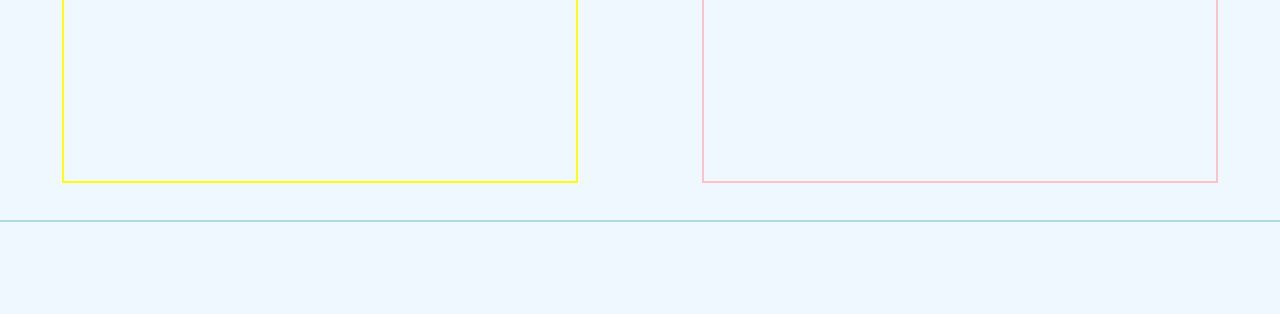
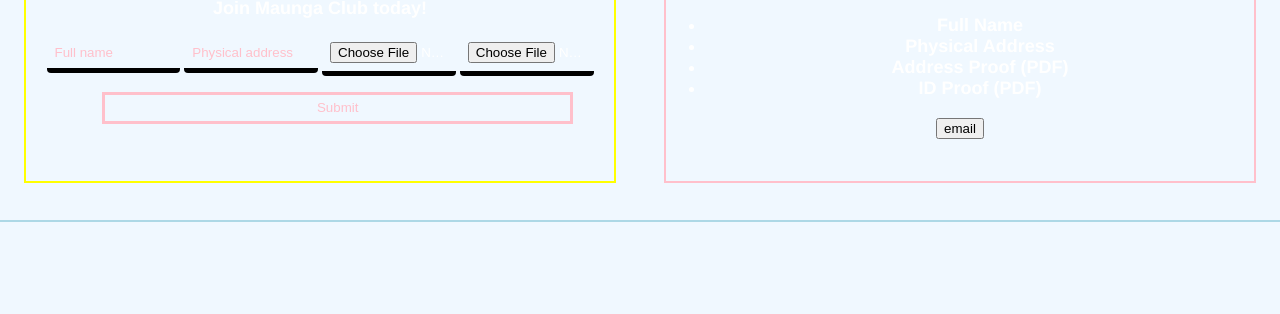
Before and after one commit to mouctika-chayanam/mouctika_ch_maunga_club_assessment, a plain HTML site: page join_club.html in a window 1280 px wide. Shown: the part 486-800 px from the top of the page. Drawn offline with nearby package versions, Linux system fonts and the light colour scheme.

Commit message:
two changes
1) added form (no popup) to join club page
2) changed image dimensions to make them fit on lodge pages (cropped them)

```diff
--- a/join_club.html
+++ b/join_club.html
@@ -8,6 +8,7 @@
     <script src="https://cdn.jsdelivr.net/gh/fancyapps/fancybox@3.5.7/dist/jquery.fancybox.min.js"></script>
     <title>Join The Club!</title>
     <link rel="stylesheet" href="styles_join_club.css">
+    <link rel="styles" href="styles.js">
 
 <nav>
     <div class="logo">
@@ -34,12 +35,51 @@
             <h2> benefits and features </h2>
         </div>
     </section>
+
 <section class="booking">
     <div class="booking_form">
-            <h2> booking form </h2>
+        <form>
+            <div class="form_container">
+            <h2>Join Maunga Club today!</h2>
+            <input
+                id="FullName"
+                type="text"
+                placeholder="Full name"
+                name="name"
+            />
+            <input
+                id="Address"
+                type="text"
+                placeholder="Physical address"
+                name="name"
+            />
+            <input
+                id="AddressProof"
+                type="file"
+                placeholder="Upload proof of address"
+                name="AddressProof"
+                />
+            <input
+                id="IDProof"
+                type="file"
+                placeholder="Upload proof of ID"
+                name="IDProof"
+            />
+            <input id="submit" type="submit" />
+            </div>
+            </form>
     </div>
     <div class="email_details">
-            <h2> email us details </h2>
+        <h1> Alternatively, email us your details. </h1>
+        <h2>
+            <ul>
+                <li> Full Name </li>
+                <li> Physical Address </li>
+                <li> Address Proof (PDF) </li>
+                <li> ID Proof (PDF) </li>
+            </ul>
+            <button> email </button>
+        </h2>
     </div>
 </section>
 </body>
--- /dev/null
+++ b/styles.js
@@ -0,0 +1,3 @@
+$('#IDProof').inputFileText({
+    text: 'Select File'
+});
--- a/styles_join_club.css
+++ b/styles_join_club.css
@@ -45,12 +45,6 @@ h2 {
     color: white;
   }
 
-h3 {
-    font-family:'Franklin Gothic Medium', 'Arial Narrow', Arial, sans-serif;
-    font-style:bold;
-    font-size:large;
-    color:white;
-  }
 
 .logo {
     margin-top:0.5vw;
@@ -115,27 +109,77 @@ nav li a {
     height:40%;
 }
 
-.booking {
+.booking { /* this whole thing is the bottom container */
     outline:2px solid lightblue;
     height:40%;
     display:flex;
     text-align:center;
+
 }
 
 .booking_form {
     margin-top:2vw;
     outline:2px solid yellow;
-    width:40%;
-    margin-left:auto;
-    margin-right:auto;
+    width:50%;
+    margin-left:2vw;
+    margin-right:2vw;
     height:80%;
+
 }
 
 .email_details {
     margin-top:2vw;
     outline:2px solid pink;
-    width:40%;
-    margin-left:auto;
-    margin-right:auto;
+    width:50%;
+    margin-left:2vw;
+    margin-right:2vw;
     height:80%;
 }
+
+form {
+  /* margin-top: 20rem; */ /* better to comment out a line than delete it */
+  width: 100%;
+  display: flex;
+  align-items: center;
+  justify-content: center;
+  height:100%;
+}
+
+
+.form_container #FullName,
+.form_container #Address,
+.form_container #IDProof,
+.form_container #AddressProof {
+  padding: 0.5rem;
+  width: 20%;
+  border-top: 1vw;
+  border-left: 1vw;
+  border-right: 1vw;
+  border-bottom: 5px #000 solid;
+  border-radius: 4px;
+  background-color: transparent;
+  color: white;
+}
+
+.form_container #FullName::placeholder,
+.form_container #Address::placeholder,
+.form_container #IDProof::placeholder,
+.form_container #AddressProof::placeholder {
+  color: pink;
+}
+
+.form_container #submit {
+  width: 80%;
+  height: 2rem;
+  color: pink;
+  background-color: transparent;
+  border: 3px pink solid;
+  margin-left: 6%;
+  margin-top: 1rem;
+  transition: all 0.3s ease 0s;
+}
+
+.form_container #submit:hover {
+  opacity: 0.5s;
+  cursor: pointer;
+}
```
Also changed, not shown: kakapo.html (+1 -1 lines), pukeko.html (+1 -1 lines), styles_pukeko.css (+7 -0 lines). Lines whose indentation alone changed are shown as unchanged.
